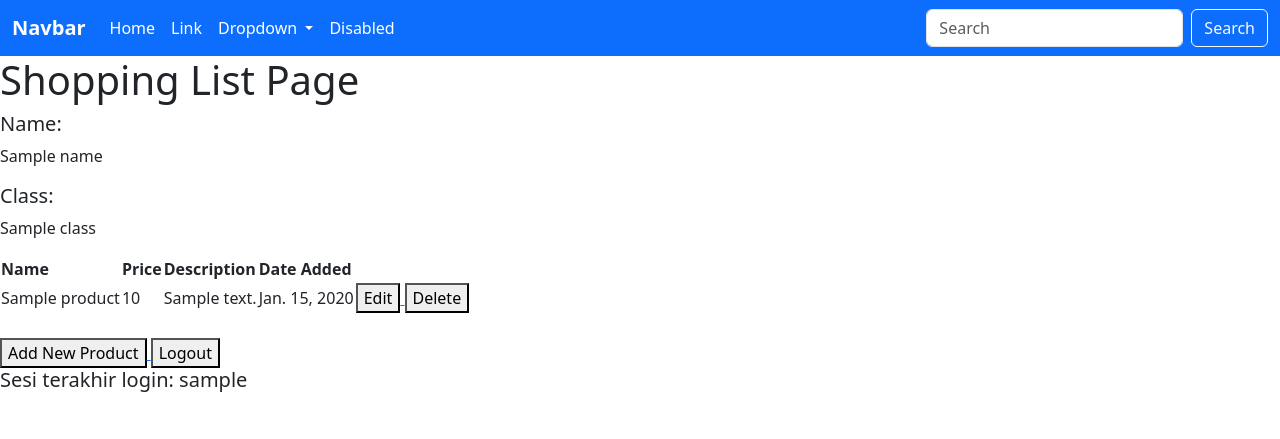
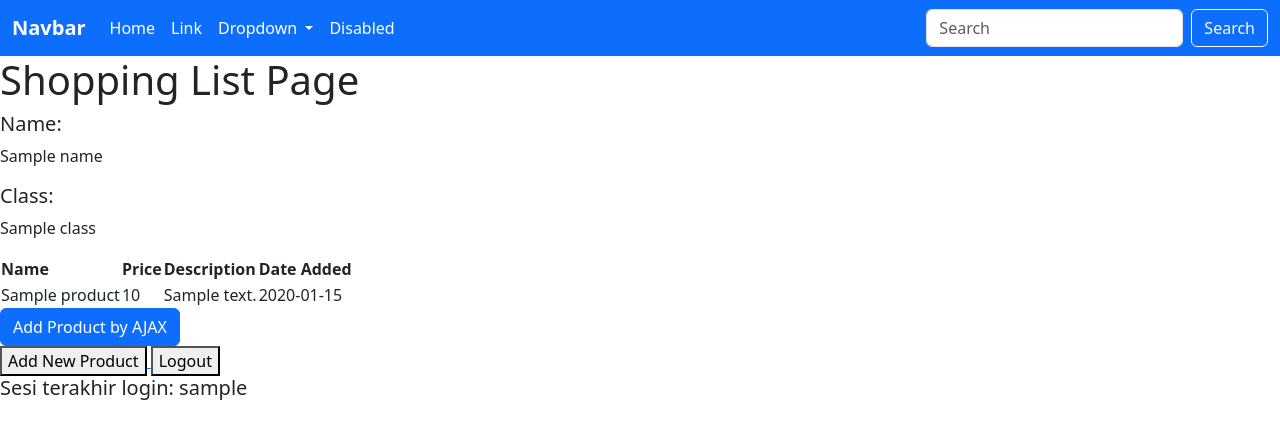
Before and after one commit to azmifal/shopping-list, a Django app: template main/templates/main.html in a window 1280 px wide. Shown: the top 439 px of the page. Run offline with Django 4.2, Linux system fonts and the light colour scheme; tables that the repository leaves empty hold one stand-in row (values such as "Sample post"); the template is opened without the code that fills it: values that come from a table or form of the project are taken from there, most other values are stand-ins (such as "Sample title", 1, 10 or a date in 2020).

Commit message:
tutorial 5 done

```diff
--- a/main/templates/main.html
+++ b/main/templates/main.html
@@ -8,37 +8,42 @@
 
     <h5>Class:</h5>
     <p>{{class}}</p>
-    <table>
-        <tr>
-            <th>Name</th>
-            <th>Price</th>
-            <th>Description</th>
-            <th>Date Added</th>
-        </tr>
 
-        {% comment %} Berikut cara memperlihatkan data produk di bawah baris ini {% endcomment %}
+    <table id="product_table"></table>
 
-        {% for product in products %}
-            <tr>
-                <td>{{product.name}}</td>
-                <td>{{product.price}}</td>
-                <td>{{product.description}}</td>
-                <td>{{product.date_added}}</td>
-                <td>
-                    <a href="{% url 'main:edit_product' product.pk %}">
-                        <button>
-                            Edit
-                        </button>
-                    </a>
-                    <a href="{% url 'main:delete_product' product.pk %}">
-                          <button>
-                              Delete
-                          </button>
-                      </a>
-                </td>
-            </tr>
-        {% endfor %}
-    </table>
+    <div class="modal fade" id="exampleModal" tabindex="-1" aria-labelledby="exampleModalLabel" aria-hidden="true">
+        <div class="modal-dialog">
+            <div class="modal-content">
+                <div class="modal-header">
+                    <h1 class="modal-title fs-5" id="exampleModalLabel">Add New Product</h1>
+                    <button type="button" class="btn-close" data-bs-dismiss="modal" aria-label="Close"></button>
+                </div>
+                <div class="modal-body">
+                    <form id="form" onsubmit="return false;">
+                        {% csrf_token %}
+                        <div class="mb-3">
+                            <label for="name" class="col-form-label">Name:</label>
+                            <input type="text" class="form-control" id="name" name="name"></input>
+                        </div>
+                        <div class="mb-3">
+                            <label for="price" class="col-form-label">Price:</label>
+                            <input type="number" class="form-control" id="price" name="price"></input>
+                        </div>
+                        <div class="mb-3">
+                            <label for="description" class="col-form-label">Description:</label>
+                            <textarea class="form-control" id="description" name="description"></textarea>
+                        </div>
+                    </form>
+                </div>
+                <div class="modal-footer">
+                    <button type="button" class="btn btn-secondary" data-bs-dismiss="modal">Close</button>
+                    <button type="button" class="btn btn-primary" id="button_add" data-bs-dismiss="modal">Add Product</button>
+                </div>
+            </div>
+        </div>
+    </div>
+
+    <button type="button" class="btn btn-primary" data-bs-toggle="modal" data-bs-target="#exampleModal">Add Product by AJAX</button>
 
     <br />
 
@@ -56,4 +61,45 @@
 
     <h5>Sesi terakhir login: {{ last_login }}</h5>
 
+    <script>
+        async function getProducts() {
+            return fetch("{% url 'main:get_product_json' %}").then((res) => res.json())
+        }
+
+        async function refreshProducts() {
+            document.getElementById("product_table").innerHTML = ""
+            const products = await getProducts()
+            let htmlString = `<tr>
+                <th>Name</th>
+                <th>Price</th>
+                <th>Description</th>
+                <th>Date Added</th>
+            </tr>`
+            products.forEach((item) => {
+                htmlString += `\n<tr>
+                <td>${item.fields.name}</td>
+                <td>${item.fields.price}</td>
+                <td>${item.fields.description}</td>
+                <td>${item.fields.date_added}</td>
+            </tr>`
+            })
+
+            document.getElementById("product_table").innerHTML = htmlString
+        }
+
+        refreshProducts()
+
+        function addProduct() {
+            fetch("{% url 'main:add_product_ajax' %}", {
+                method: "POST",
+                body: new FormData(document.querySelector('#form'))
+            }).then(refreshProducts)
+
+            document.getElementById("form").reset()
+            return false
+        }
+
+        document.getElementById("button_add").onclick = addProduct
+    </script>
+
 {% endblock content %}
--- a/main/urls.py
+++ b/main/urls.py
@@ -1,5 +1,5 @@
 from django.urls import path
-from main.views import show_main, create_product, show_xml, show_json, show_xml_by_id, show_json_by_id, register, login_user, logout_user, edit_product, delete_product
+from main.views import show_main, create_product, show_xml, show_json, show_xml_by_id, show_json_by_id, register, login_user, logout_user, edit_product, delete_product, get_product_json, add_product_ajax
 
 app_name = 'main'
 
@@ -12,6 +12,8 @@ urlpatterns = [
     path('json/', show_json, name='show_json'),
     path('xml/<int:id>/', show_xml_by_id, name='show_xml_by_id'),
     path('json/<int:id>/', show_json_by_id, name='show_json_by_id'),
+    path('get-product/', get_product_json, name='get_product_json'),
+    path('create-product-ajax/', add_product_ajax, name='add_product_ajax'),
     path('register/', register, name='register'), #sesuaikan dengan nama fungsi yang dibuat
     path('login/', login_user, name='login'), #sesuaikan dengan nama fungsi yang dibuat
     path('logout/', logout_user, name='logout'),
--- a/main/views.py
+++ b/main/views.py
@@ -12,6 +12,7 @@ from main.models import Product
 from django.contrib.auth import authenticate, login
 from django.contrib.auth import logout
 from django.contrib.auth.decorators import login_required
+from django.views.decorators.csrf import csrf_exempt
 
 @login_required(login_url='/login')
 def show_main(request):
@@ -78,6 +79,25 @@ def show_json_by_id(request, id):
     data = Product.objects.filter(pk=id)
     return HttpResponse(serializers.serialize("json", data), content_type="application/json")
 
+def get_product_json(request):
+    product_item = Product.objects.all()
+    return HttpResponse(serializers.serialize('json', product_item))
+
+@csrf_exempt
+def add_product_ajax(request):
+    if request.method == 'POST':
+        name = request.POST.get("name")
+        price = request.POST.get("price")
+        description = request.POST.get("description")
+        user = request.user
+
+        new_product = Product(name=name, price=price, description=description, user=user)
+        new_product.save()
+
+        return HttpResponse(b"CREATED", status=201)
+
+    return HttpResponseNotFound()
+
 def register(request):
     form = UserCreationForm()
 
```
